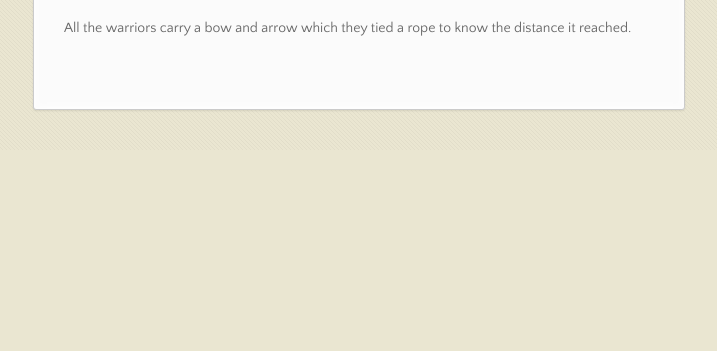
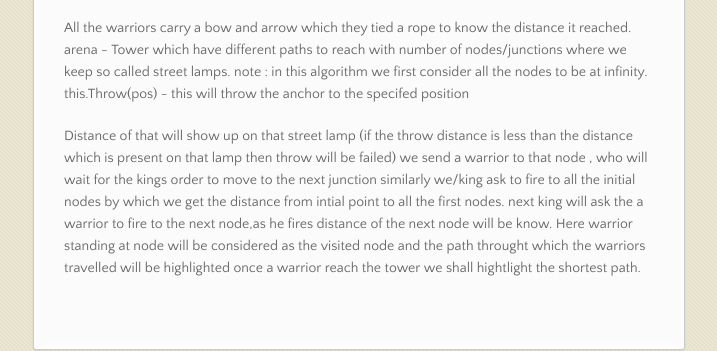
Before and after one commit to rsrikanth080/rsrikanth080.github.io, a plain HTML site: page index.html in a window 1280 px wide. Shown: the part 3037-3388 px from the top of the page, without its empty margins (282-999 px from the left). Before the commit the page ends 3187 px from the top, so only its background shows below. Drawn offline with nearby package versions, Linux system fonts and the light colour scheme.

Commit message:
Update index.html

```diff
--- a/index.html
+++ b/index.html
@@ -129,7 +129,16 @@ The Levels mentioned above are explained in this section.</p>
 
 <p><em><strong>StoryLine :</strong></em> The army reaches the enemy kingdom by dawn, there are number of paths with respective number of junctions to reach the gate of his kingdom , but army has to reach before sunrise. so with the help of the wizard the king and his army finds the shortest path.</p>
 
-<p>All the warriors carry a bow and arrow which they tied a rope to know the distance it reached.</p>
+<p>All the warriors carry a bow and arrow which they tied a rope to know the distance it reached.
+arena - Tower which have different paths to reach with number of nodes/junctions where we keep so called street lamps.
+note : in this algorithm we first consider all the nodes to be at infinity.<br />
+this.Throw(pos) - this will throw the anchor to the specifed position </p>
+<p>Distance of that will show up on that street lamp (if the throw distance is less than the distance which is present on that lamp then throw will be failed)
+we send a warrior to that node , who will wait for the kings order to move to the next junction
+similarly we/king ask to fire to all the initial nodes by which we get the distance from intial point to all the first nodes.
+next king will ask the a warrior to fire to the next node,as he fires distance of the next node will be know.
+Here warrior standing at node will be considered as the visited node and the path throught which the warriors travelled will be highlighted
+once a warrior reach the tower we shall hightlight the shortest path.</p>
       </section>
       <footer>
         <p><small>Hosted on GitHub Pages &mdash; Theme by <a href="https://twitter.com/michigangraham">mattgraham</a></small></p>
```
